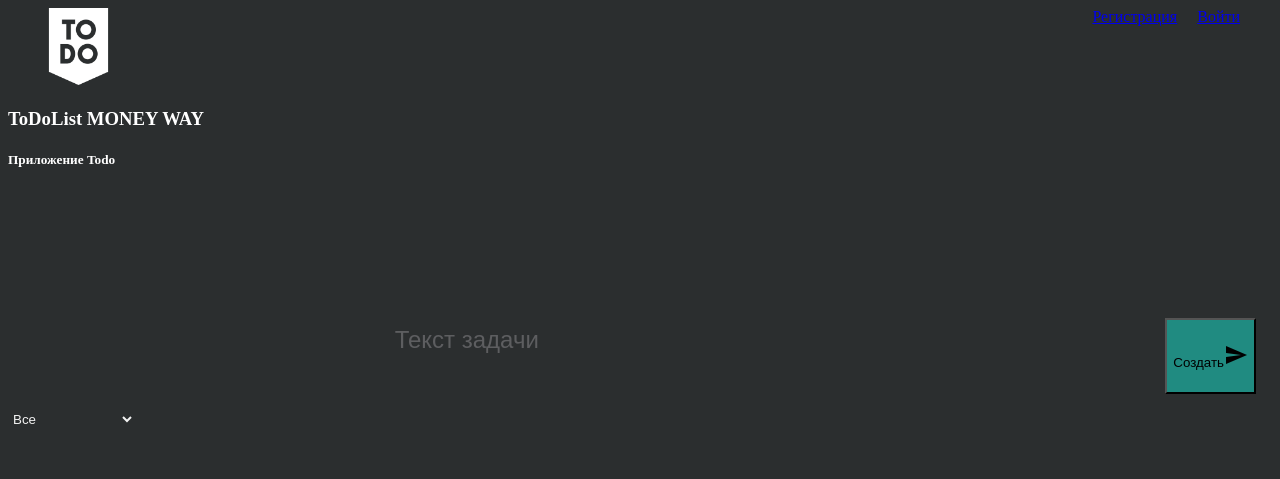
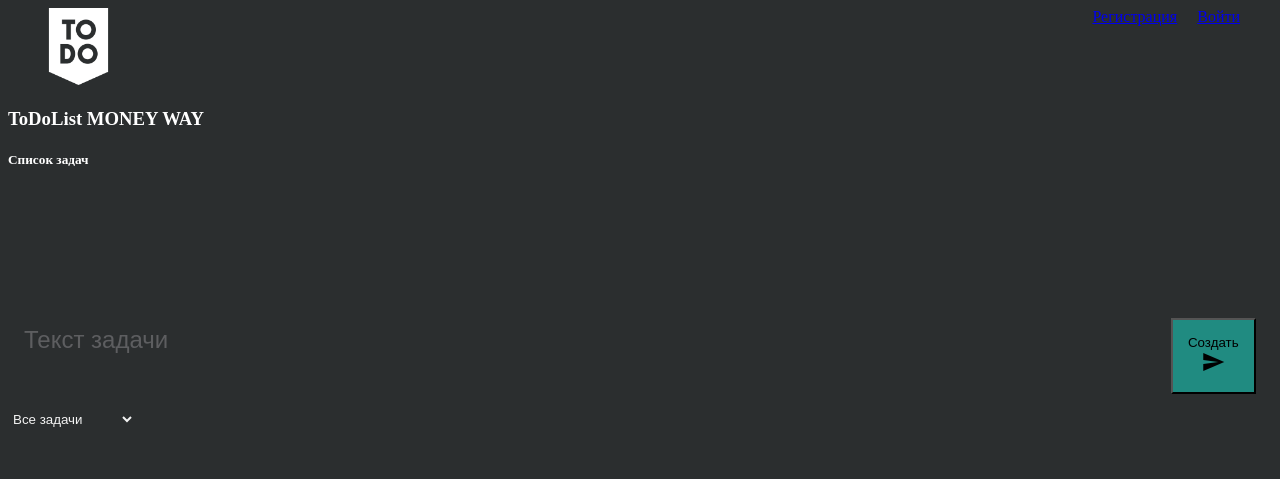
Before and after one commit to i5anin/ToDoList-vue.js, a Vue app: page /todos in a window 1280 px wide. Shown: the top 479 px of the page. Built offline with nearby package versions, Linux system fonts and the light colour scheme; no server answers.

Commit message:
Names and locations of objects have been changed

```diff
--- a/src/components/Todo-Add.vue
+++ b/src/components/TodoAdd.vue
@@ -5,10 +5,10 @@
       <form @submit.prevent="onSubmit">
         <!-- атрибут v-model превращает title в модель -->
         <input
+          v-model="title"
           placeholder="Текст задачи"
           class="form-control"
           type="text"
-          v-model="title"
         />
         <!--  кнопка создания нового TO DO-->
         <button class="waves-effect waves-light btn" type="submit">
@@ -23,15 +23,15 @@
 import { ref, set, update, push } from "firebase/database";
 import { auth, database } from "@/firebase";
 export default {
+  //начальое значение
   data() {
     return {
-      //вернуть пустое значение
       title: "",
     };
   },
+  //передача данных в БД
   methods: {
     onSubmit() {
-      //передача данных в БД
       push(ref(database, "tasks/" + auth.currentUser.uid), {
         title: this.title,
         completed: false,
@@ -47,7 +47,7 @@ form {
   display: flex; /* расположение поля для создания */
 }
 
-input {
-  width: 400px; /* ??? */
-}
+/*input {*/
+/*  width: 400px; !* ??? *!*/
+/*}*/
 </style>
--- a/src/components/Todo-List.vue
+++ b/src/components/TodoList.vue
@@ -23,7 +23,7 @@
 </template>
 
 <script>
-import TodoItem from "@/components/Todo-Item";
+import TodoItem from "@/components/TodoItem";
 export default {
   props: ["todos"],
   components: {
--- a/src/components/Todo-Filter-Output.vue
+++ b/src/components/Todos.vue
@@ -1,16 +1,16 @@
 // Фильтр и навигация
 <template>
   <div>
-    <h5>Приложение Todo</h5>
+    <h5>Список задач</h5>
     <router-view />
-    <AddTodo />
+    <TodoAdd />
 
     <!-- Фильтр: -->
     <div class="container">
       <div class="container">
         <div class="container">
           <select class="select" v-model="filter">
-            <option value="all">Все</option>
+            <option value="all">Все задачи</option>
             <option value="completed">Завершенные</option>
             <option value="not-completed">Не завершенные</option>
           </select>
@@ -18,6 +18,7 @@
       </div>
     </div>
 
+    <!-- Loader: -->
     <Loader class="loader" v-if="loading" />
     <TodoList
       v-else-if="todos.length"
@@ -29,14 +30,16 @@
 </template>
 
 <script>
-import TodoList from "@/components/Todo-List";
-import AddTodo from "@/components/Todo-Add";
+import TodoList from "@/components/TodoList";
+import TodoAdd from "@/components/TodoAdd";
 import Loader from "@/components/Loader";
+//firebase
+import { auth, database } from "@/firebase";
 import { onValue, ref } from "firebase/database";
-import { auth, database } from "@/firebase";
 import { onAuthStateChanged } from "firebase/auth";
 
 export default {
+  //значения по умолчанию:
   name: "App",
   data() {
     return {
@@ -45,7 +48,9 @@ export default {
       filter: "all",
     };
   },
+  //создание:
   created() {
+    //https://firebase.google.com/docs/reference/js/auth.auth#authonauthstatechanged onAuthStateChanged
     onAuthStateChanged(auth, (user) => {
       if (user) {
         this.fetchData();
@@ -53,6 +58,7 @@ export default {
     });
   },
   methods: {
+    //получать данные
     fetchData() {
       const reference = ref(database, "tasks/" + auth.currentUser.uid);
       onValue(reference, (snapshot) => {
@@ -60,13 +66,14 @@ export default {
         this.loading = false;
       });
     },
+    //удалить To do
     removeTodo(id) {
       this.todos = this.todos.filter((t) => t.id !== id);
     },
   },
   components: {
     TodoList,
-    AddTodo,
+    TodoAdd,
     Loader,
   },
 };
--- a/src/views/Auth/routes.js
+++ b/src/views/Auth/routes.js
@@ -1,9 +1,10 @@
 import Home from "@/views/Page/Home";
 import Login from "@/views/Page/Login";
-import Todos from "@/components/Todo-Filter-Output";
+
 import Register from "@/views/Auth/Register";
 import SignIn from "@/views/Auth/SignIn";
-// import {auth.currentUser.uid} from "@/firebase";
+
+import Todos from "@/components/Todos";
 
 export const ROUTES = [
   {
```
Also changed, not shown: src/components/TodoItem.vue (renamed from src/components/Todo-Item.vue).
